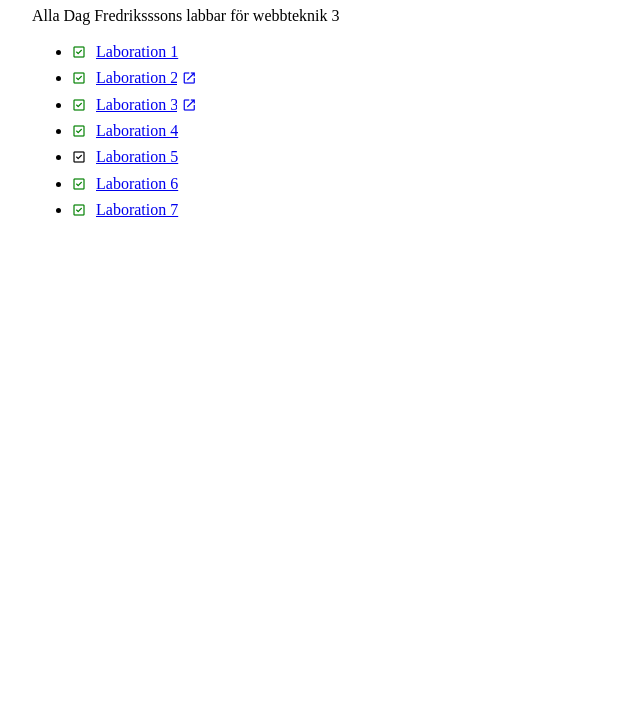
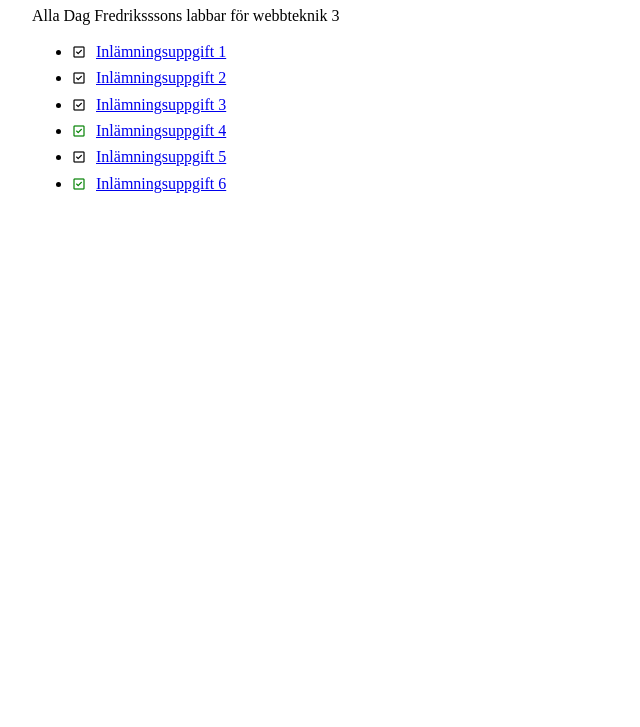
Before and after one commit to daggelito02/mau-webutv2, a plain HTML site: page index.html in a window 1280 px wide. Shown: the part 73-800 px from the top of the page, without its empty margins (0-640 px from the left). Drawn offline with nearby package versions, Linux system fonts and the light colour scheme.

Commit message:
Index start

```diff
--- a/index.html
+++ b/index.html
@@ -2,7 +2,7 @@
 <html lang="en">
 <head>
   <meta charset="utf-8">
-  <title>Dag Fredriksson Linné Universitetet</title>
+  <title>Dag Fredriksson Malmö Universitetet</title>
   <base href="/">
   <meta name="viewport" content="width=device-width, initial-scale=1">
   <link rel="stylesheet" href="https://fonts.googleapis.com/css2?family=Material+Symbols+Outlined:opsz,wght,FILL,GRAD@48,400,0,0" />
@@ -31,42 +31,32 @@
     </style>
 </head>
 <body>
-  <h1>Laborationer 1ME323</h1>
+  <h1>Webbutveckling II: Klient</h1>
   <p> Alla Dag Fredriksssons labbar för webbteknik 3</p>
   <ul>
   <li>
-    <span class="material-symbols-outlined green">check_box</span>
-    <a href="L1/index.html">Laboration 1</a>
+    <span class="material-symbols-outlined">check_box</span>
+    <a href="inl1/index.html">Inlämningsuppgift 1</a>
+  </li>
+  <li>
+    <span class="material-symbols-outlined">check_box</span>
+    <a href="inl2/index.html">Inlämningsuppgift 2</a>
+  </li>
+  <li>
+    <span class="material-symbols-outlined">check_box</span>
+    <a href="inl3/index.html">Inlämningsuppgift 3</a>
   </li>
   <li>
     <span class="material-symbols-outlined green">check_box</span>
-    <a href="L2/index.html" target="_blank">
-      Laboration 2
-      <span class="material-symbols-outlined">open_in_new</span>
-    </a>
+      <a href="inl4/index.html">Inlämningsuppgift 4</a>
+    </li>
+  <li>
+    <span class="material-symbols-outlined">check_box</span>
+    <a href="inl5/index.html">Inlämningsuppgift 5</a>
   </li>
   <li>
     <span class="material-symbols-outlined green">check_box</span>
-    <a href="L3/index.html" target="_blank">
-      Laboration 3
-      <span class="material-symbols-outlined">open_in_new</span>
-    </a>
-  </li>
-  <li>
-    <span class="material-symbols-outlined green">check_box</span>
-    <a href="L4/index.html"  target="_blank">Laboration 4</a>
-  </li>
-  <li>
-    <span class="material-symbols-outlined">check_box</span>
-    <a href="L5/index.html">Laboration 5</a>
-  </li>
-  <li>
-    <span class="material-symbols-outlined green">check_box</span>
-    <a href="L6/index.html">Laboration 6</a>
-  </li>
-  <li>
-    <span class="material-symbols-outlined green">check_box</span>
-    <a href="L7/index.html">Laboration 7</a>
+    <a href="inl6/index.html">Inlämningsuppgift 6</a>
   </li>
 </ul>
 </body>
```
